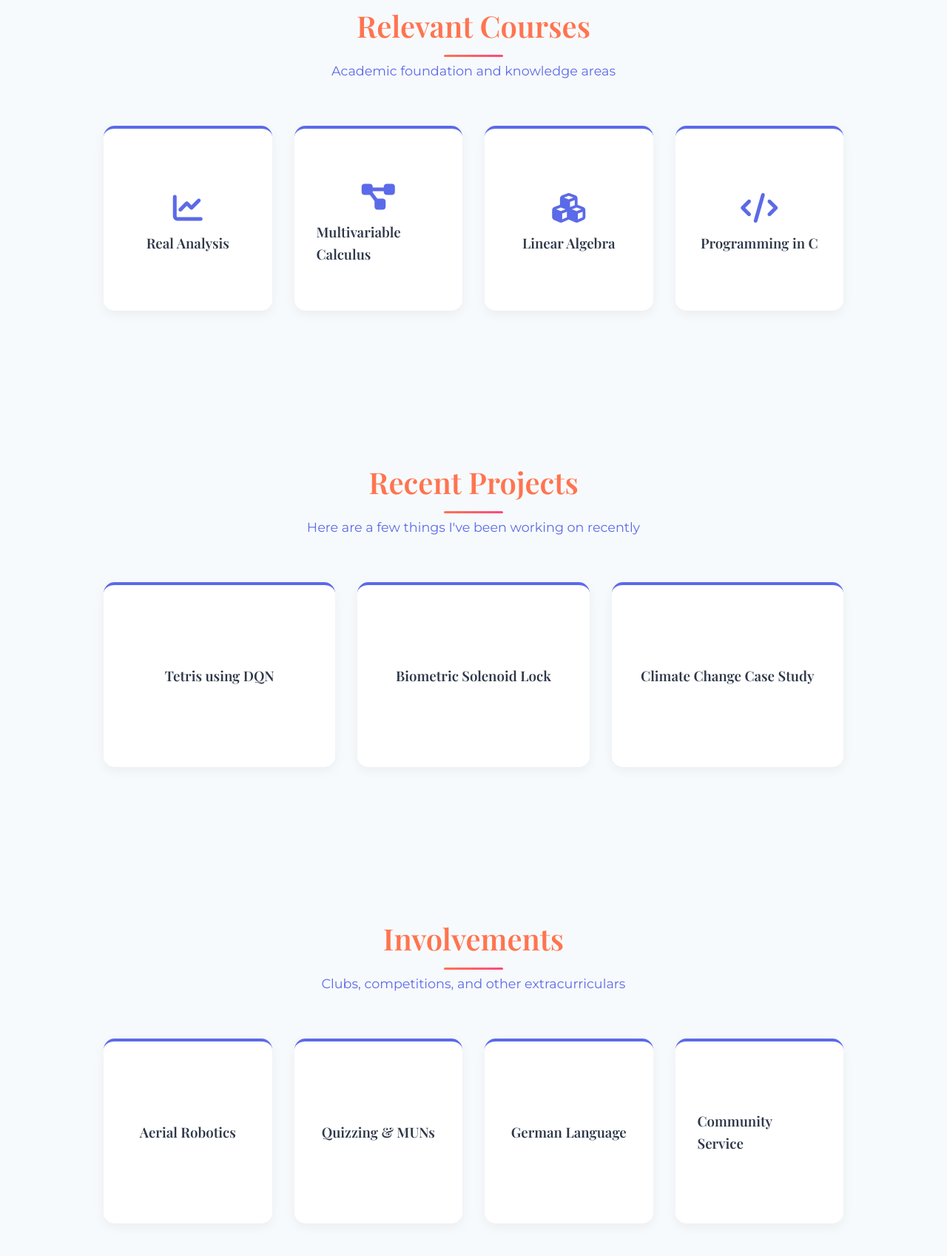
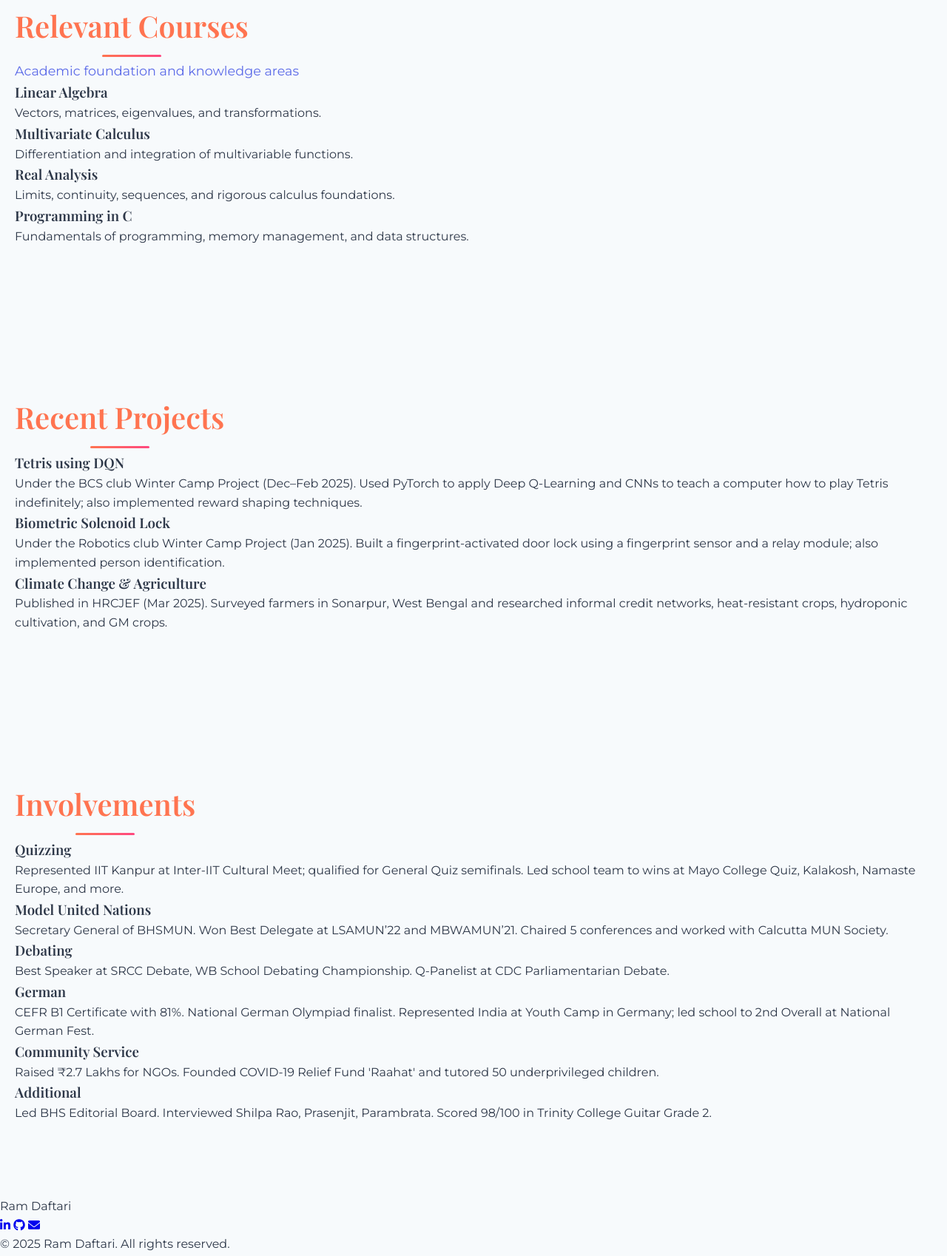
Before and after one commit to ramdaftari/ramdaftari.github.io, a plain HTML site: page index.html in a window 1280 px wide. Shown: the part 897-2595 px from the top of the page at 74% size. Drawn offline with nearby package versions, Linux system fonts and the light colour scheme; animation ran at ten frames a second.

Commit message:
Update index.html

```diff
--- a/index.html
+++ b/index.html
@@ -57,160 +57,76 @@
         </div>
     </section>
 
+<!-- Relevant Courses Section -->
 <section id="courses" class="section">
-        <div class="section-container">
-            <div class="section-header">
   <h2 class="section-title">Relevant Courses</h2>
   <p class="section-subtitle">Academic foundation and knowledge areas</p>
+  <div class="card-container">
+    <div class="card">
+      <h3>Linear Algebra</h3>
+      <p>Vectors, matrices, eigenvalues, and transformations.</p>
     </div>
-
-            <div class="courses-container">
-                <div class="course-card" data-aos="fade-up">
-                    <div class="course-content">
-                        <div class="course-front">
-                            <div class="course-icon">
-                                <i class="fas fa-chart-line"></i>
+    <div class="card">
+      <h3>Multivariate Calculus</h3>
+      <p>Differentiation and integration of multivariable functions.</p>
     </div>
+    <div class="card">
       <h3>Real Analysis</h3>
+      <p>Limits, continuity, sequences, and rigorous calculus foundations.</p>
     </div>
-                        <div class="course-back">
-                            <p>Study of real numbers, sequences, series, limits, continuity, and the theoretical foundations of calculus.</p>
-                        </div>
-                    </div>
-                </div>
-
-                <div class="course-card" data-aos="fade-up" data-aos-delay="100">
-                    <div class="course-content">
-                        <div class="course-front">
-                            <div class="course-icon">
-                                <i class="fas fa-project-diagram"></i>
-                            </div>
-                            <h3>Multivariable Calculus</h3>
-                        </div>
-                        <div class="course-back">
-                            <p>Extension of calculus to multiple variables, including partial derivatives, multiple integrals, and vector calculus.</p>
-                        </div>
-                    </div>
-                </div>
-
-                <div class="course-card" data-aos="fade-up" data-aos-delay="200">
-                    <div class="course-content">
-                        <div class="course-front">
-                            <div class="course-icon">
-                                <i class="fas fa-cubes"></i>
-                            </div>
-                            <h3>Linear Algebra</h3>
-                        </div>
-                        <div class="course-back">
-                            <p>Study of linear equations, matrices, vector spaces, determinants, and linear transformations.</p>
-                        </div>
-                    </div>
-                </div>
-
-                <div class="course-card" data-aos="fade-up" data-aos-delay="300">
-                    <div class="course-content">
-                        <div class="course-front">
-                            <div class="course-icon">
-                                <i class="fas fa-code"></i>
-                            </div>
+    <div class="card">
       <h3>Programming in C</h3>
-                        </div>
-                        <div class="course-back">
-                            <p>Fundamentals of C programming language, including data structures, memory management, and algorithms.</p>
-                        </div>
-                    </div>
-                </div>
+      <p>Fundamentals of programming, memory management, and data structures.</p>
     </div>
   </div>
 </section>
 
-<!-- Add this section below your "Relevant Courses" section -->
-
-<section class="section" id="projects">
-  <div class="section-container">
-    <div class="section-header">
+<!-- Recent Projects Section -->
+<section id="projects" class="section">
   <h2 class="section-title">Recent Projects</h2>
-      <p class="section-subtitle">Here are a few things I've been working on recently</p>
+  <div class="card-container">
+    <div class="card">
+      <h3>Tetris using DQN</h3>
+      <p>Under the BCS club Winter Camp Project (Dec–Feb 2025). Used PyTorch to apply Deep Q-Learning and CNNs to teach a computer how to play Tetris indefinitely; also implemented reward shaping techniques.</p>
     </div>
-
-    <div class="courses-container">
-      <div class="course-card">
-        <div class="course-front">
-          <h3>Tetris using DQN</h3>
+    <div class="card">
+      <h3>Biometric Solenoid Lock</h3>
+      <p>Under the Robotics club Winter Camp Project (Jan 2025). Built a fingerprint-activated door lock using a fingerprint sensor and a relay module; also implemented person identification.</p>
     </div>
-        <div class="course-back">
-          <p>A BCS Club Winter Camp project using PyTorch, CNNs, and reward shaping to train an agent to play Tetris.</p>
-        </div>
-      </div>
-
-      <div class="course-card">
-        <div class="course-front">
-          <h3>Biometric Solenoid Lock</h3>
-        </div>
-        <div class="course-back">
-          <p>A Robotics Club Winter Camp project implementing a fingerprint sensor with Arduino and a MOSFET-controlled solenoid lock.</p>
-        </div>
-      </div>
-
-      <div class="course-card">
-        <div class="course-front">
-          <h3>Climate Change Case Study</h3>
-        </div>
-        <div class="course-back">
-          <p>A published study analyzing agricultural technologies and practices in rural West Bengal and their relation to climate change adaptation.</p>
-        </div>
-      </div>
+    <div class="card">
+      <h3>Climate Change & Agriculture</h3>
+      <p>Published in HRCJEF (Mar 2025). Surveyed farmers in Sonarpur, West Bengal and researched informal credit networks, heat-resistant crops, hydroponic cultivation, and GM crops.</p>
     </div>
   </div>
 </section>
 
-
-
- <!-- Add this section below your "Recent Projects" section -->
-
-<section class="section" id="involvements">
-  <div class="section-container">
-    <div class="section-header">
+<!-- Involvements Section -->
+<section id="involvements" class="section">
   <h2 class="section-title">Involvements</h2>
-      <p class="section-subtitle">Clubs, competitions, and other extracurriculars</p>
+  <div class="card-container">
+    <div class="card">
+      <h3>Quizzing</h3>
+      <p>Represented IIT Kanpur at Inter-IIT Cultural Meet; qualified for General Quiz semifinals. Led school team to wins at Mayo College Quiz, Kalakosh, Namaste Europe, and more.</p>
     </div>
-
-    <div class="courses-container">
-      <div class="course-card">
-        <div class="course-front">
-          <h3>Aerial Robotics</h3>
+    <div class="card">
+      <h3>Model United Nations</h3>
+      <p>Secretary General of BHSMUN. Won Best Delegate at LSAMUN’22 and MBWAMUN’21. Chaired 5 conferences and worked with Calcutta MUN Society.</p>
     </div>
-        <div class="course-back">
-          <p>Part of the student-led drone development team, exploring autonomous flight and embedded systems.</p>
+    <div class="card">
+      <h3>Debating</h3>
+      <p>Best Speaker at SRCC Debate, WB School Debating Championship. Q-Panelist at CDC Parliamentarian Debate.</p>
     </div>
+    <div class="card">
+      <h3>German</h3>
+      <p>CEFR B1 Certificate with 81%. National German Olympiad finalist. Represented India at Youth Camp in Germany; led school to 2nd Overall at National German Fest.</p>
     </div>
-
-      <div class="course-card">
-        <div class="course-front">
-          <h3>Quizzing & MUNs</h3>
+    <div class="card">
+      <h3>Community Service</h3>
+      <p>Raised ₹2.7 Lakhs for NGOs. Founded COVID-19 Relief Fund 'Raahat' and tutored 50 underprivileged children.</p>
     </div>
-        <div class="course-back">
-          <p>Represented college at national-level quizzes and Model United Nations; keen interest in geopolitics and general knowledge.</p>
-        </div>
-      </div>
-
-      <div class="course-card">
-        <div class="course-front">
-          <h3>German Language</h3>
-        </div>
-        <div class="course-back">
-          <p>Holder of multiple Goethe Institut certifications; participated in German cultural exchange programs.</p>
-        </div>
-      </div>
-
-      <div class="course-card">
-        <div class="course-front">
-          <h3>Community Service</h3>
-        </div>
-        <div class="course-back">
-          <p>Worked with NGOs and outreach groups to support rural education, sustainability, and environmental causes.</p>
-        </div>
-      </div>
+    <div class="card">
+      <h3>Additional</h3>
+      <p>Led BHS Editorial Board. Interviewed Shilpa Rao, Prasenjit, Parambrata. Scored 98/100 in Trinity College Guitar Grade 2.</p>
     </div>
   </div>
 </section>
```
Lines whose indentation alone changed are shown as unchanged.
